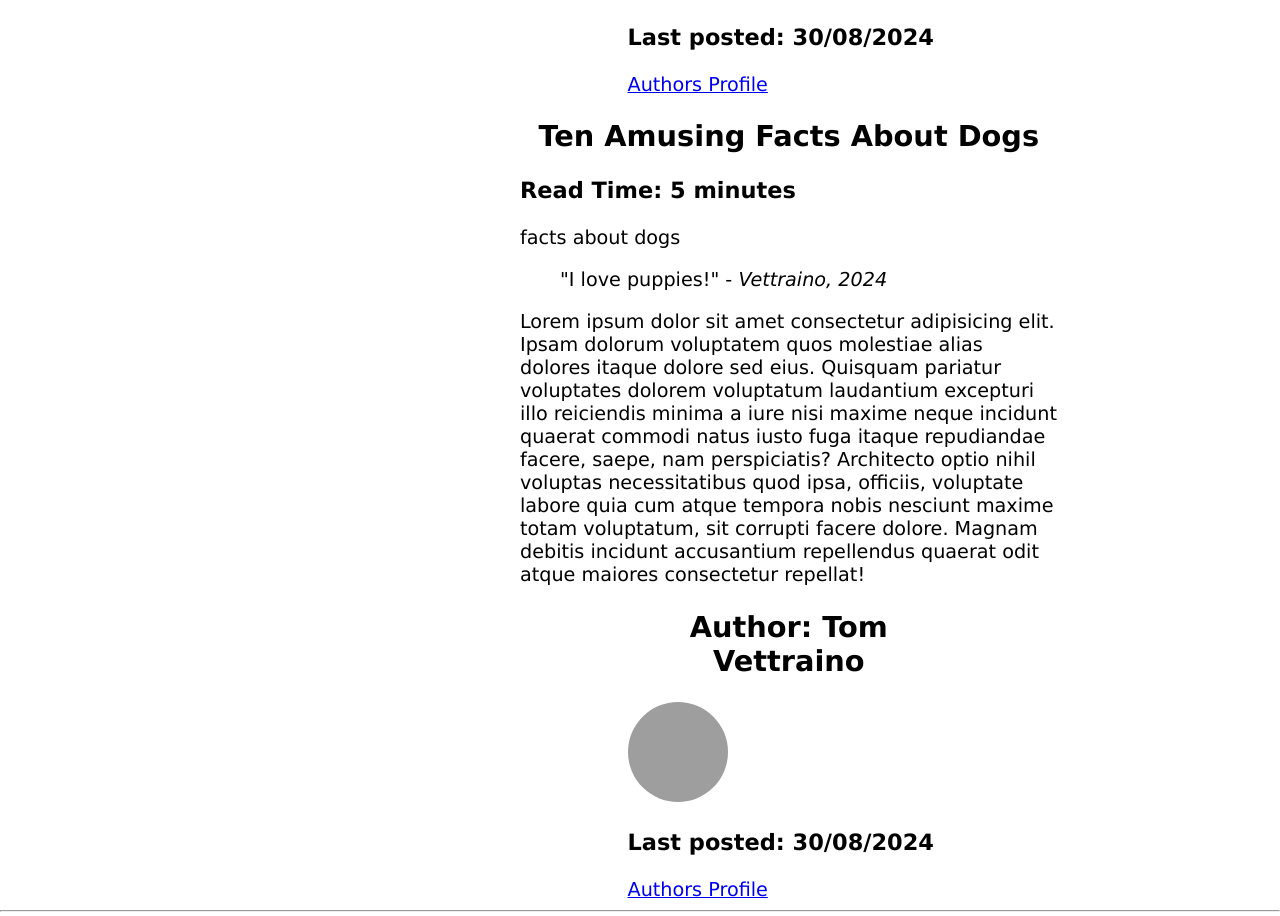
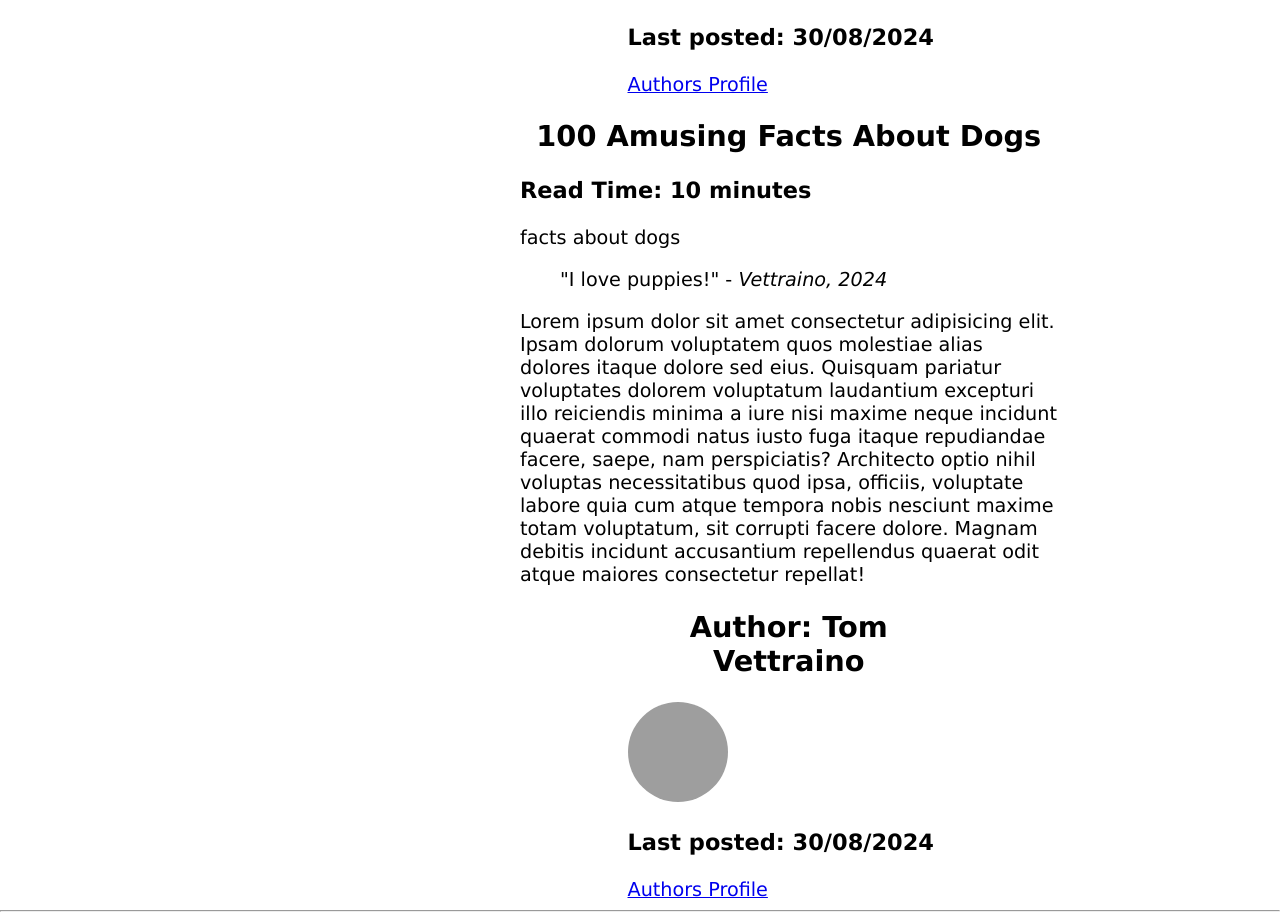
Before and after one commit to tomvettraino/tomvettraino.github.io, a plain HTML site: page index.html in a window 1280 px wide. Shown: the part 1611-2527 px from the top of the page. Drawn offline with Linux system fonts and the light colour scheme; no server answers; grey boxes are pictures that could not be loaded.

Commit message:
2nd comment

```diff
--- a/index.html
+++ b/index.html
@@ -95,8 +95,8 @@
                <article>
                     <header>
                          <!-- Article header goes here -->
-                          <h2>Ten Amusing Facts About Dogs</h2>
-                          <h3> Read Time: 5 minutes</h3>
+                          <h2>100 Amusing Facts About Dogs</h2>
+                          <h3> Read Time: 10 minutes</h3>
                     </header>
                     <main>
                         <p>facts about dogs</p>
```
